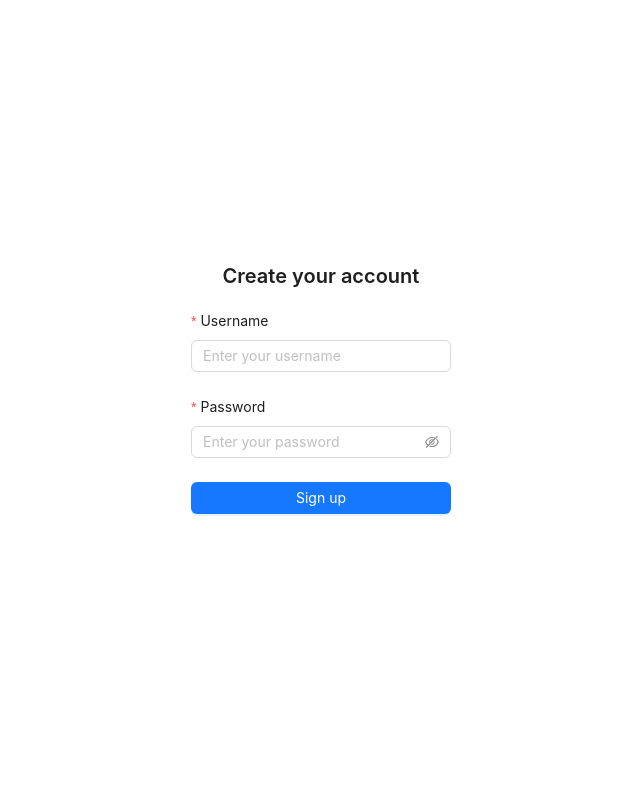
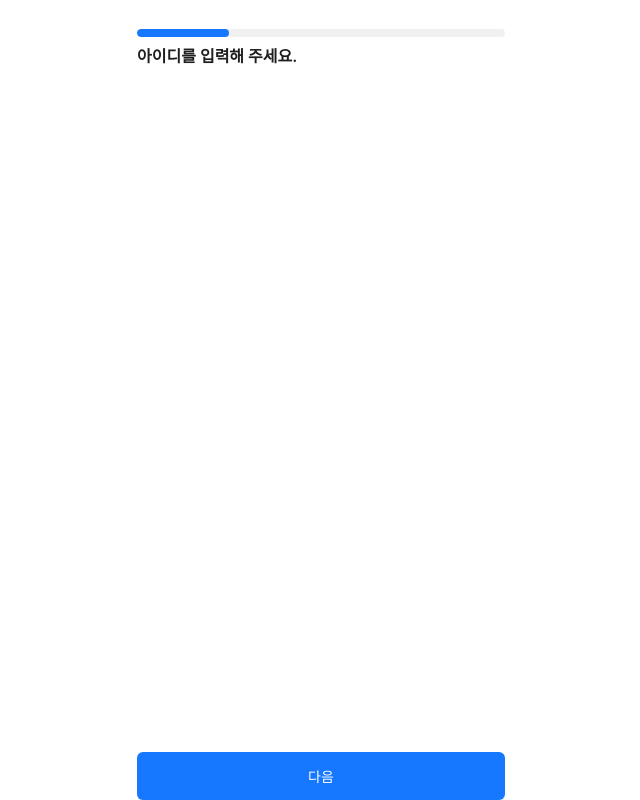
Before and after one commit to Project-FitLoop/FitLoop-FE, a Next.js app: page /register in a window 1280 px wide. Shown: the whole page, without its empty margins (319-959 px from the left). Built offline with nearby package versions, Linux system fonts and the light colour scheme.

Commit message:
[feat/#4] 회원가입 폼 기본 UI 추가

```diff
--- a/src/ui/components/auth/register/RegisterForm.tsx
+++ b/src/ui/components/auth/register/RegisterForm.tsx
@@ -1,72 +1,42 @@
 "use client";
 
 import React from "react";
-import { Form, Input, Button, Typography, message } from "antd";
-import { registerUser } from "@/services/auth/auth"; // API 호출 파일 import
+import { Typography, Progress, Button } from "antd";
 
 const { Title } = Typography;
 
-interface RegisterFormValues {
-  username: string;
-  password: string;
-}
+const RegisterForm = () => {
+  return (
+    <div
+      style={{
+        width: "100%",
+        maxWidth: 400,
+        margin: "0 auto",
+        height: "100vh",
+        display: "flex",
+        flexDirection: "column",
+        justifyContent: "space-between",
+        backgroundColor: "#fff",
+      }}
+    >
+      {/* 상단 진행 상황 */}
+      <div style={{ padding: "20px 16px" }}>
+        <Progress percent={25} showInfo={false} />
+        <Title level={5}>아이디를 입력해 주세요.</Title>
+      </div>
 
-const RegisterForm: React.FC = () => {
-  const onFinish = async (values: RegisterFormValues) => {
-    try {
-      console.log("Form values:", values);
-      // 회원가입 API 호출
-      await registerUser(values.username, values.password);
-      message.success("회원가입 성공! 이제 로그인할 수 있습니다.");
-
-      // 회원가입 성공 후 로그인 페이지로 리다이렉트
-      window.location.href = "/login";
-    } catch (error: unknown) {
-      // 에러 타입 확인 및 처리
-      if (error instanceof Error) {
-        message.error(error.message || "회원가입 실패! 사용자 이름이 중복되었을 수 있습니다.");
-      } else {
-        message.error("알 수 없는 오류가 발생했습니다.");
-      }
-    }
-  };
-
-  const onFinishFailed = () => {
-    message.error("회원가입 양식을 확인해주세요.");
-  };
-
-  return (
-    <div style={{ maxWidth: 400, margin: "0 auto", padding: "20px" }}>
-      <div style={{ textAlign: "center", marginBottom: "20px" }}>
-        <Title level={4}>Create your account</Title>
+      {/* 하단 버튼 */}
+      <div
+        style={{
+          display: "flex",
+          justifyContent: "center",
+          padding: "0 16px",
+        }}
+      >
+        <Button type="primary" style={{ width: "100%", height: 48 }}>
+          다음
+        </Button>
       </div>
-      <Form name="register" onFinish={onFinish} onFinishFailed={onFinishFailed} layout="vertical">
-        <Form.Item
-          label="Username"
-          name="username"
-          rules={[{ required: true, message: "ID를 입력해주세요" }]}
-        >
-          <Input placeholder="Enter your username" />
-        </Form.Item>
-
-        <Form.Item
-          label="Password"
-          name="password"
-          rules={[
-            { required: true, message: "패스워드를 입력해주세요" },
-            // 비밀번호 최소 길이 규칙 추가
-            { min: 6, message: "비밀번호는 최소 6글자 이상이어야 합니다" },
-          ]}
-        >
-          <Input.Password placeholder="Enter your password" />
-        </Form.Item>
-
-        <Form.Item>
-          <Button type="primary" htmlType="submit" block>
-            Sign up
-          </Button>
-        </Form.Item>
-      </Form>
     </div>
   );
 };
```
